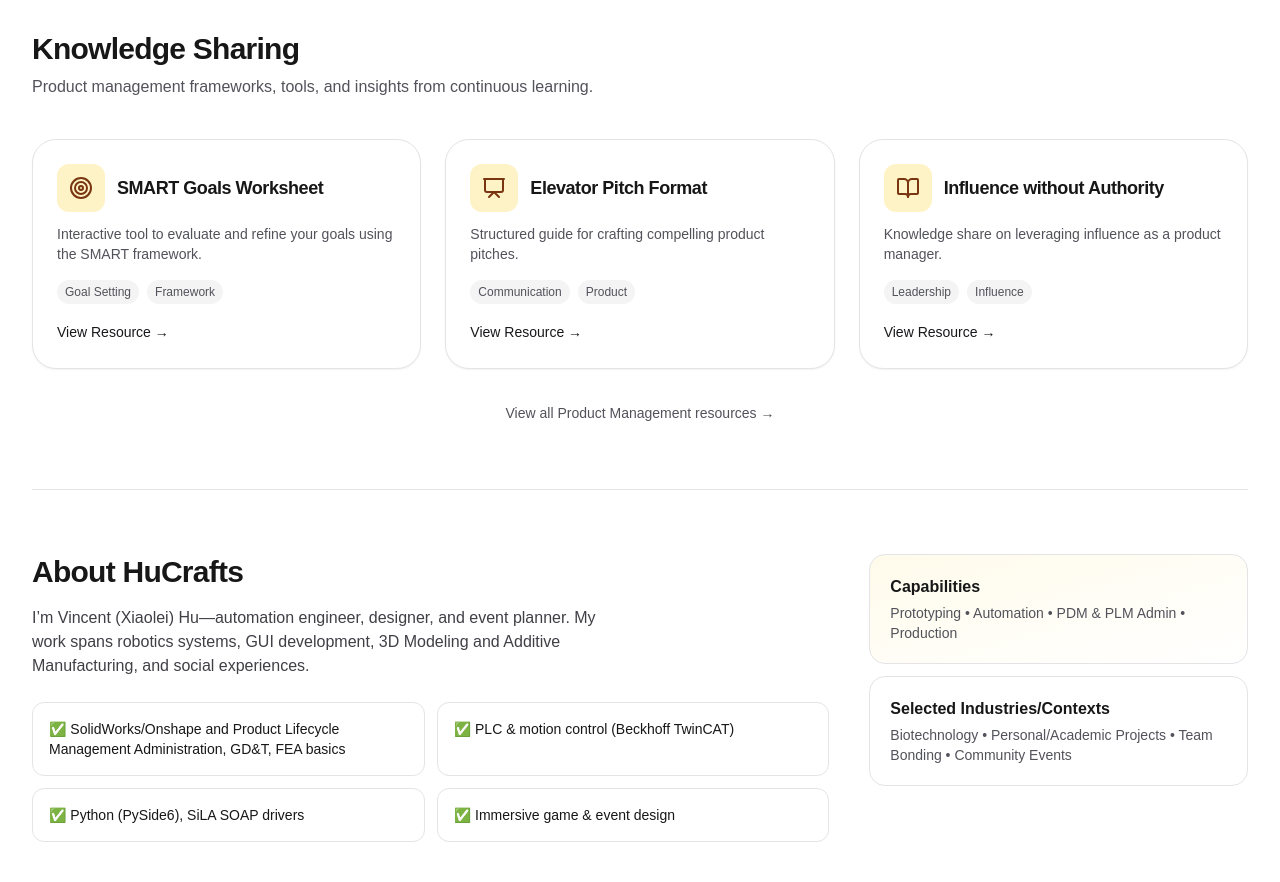
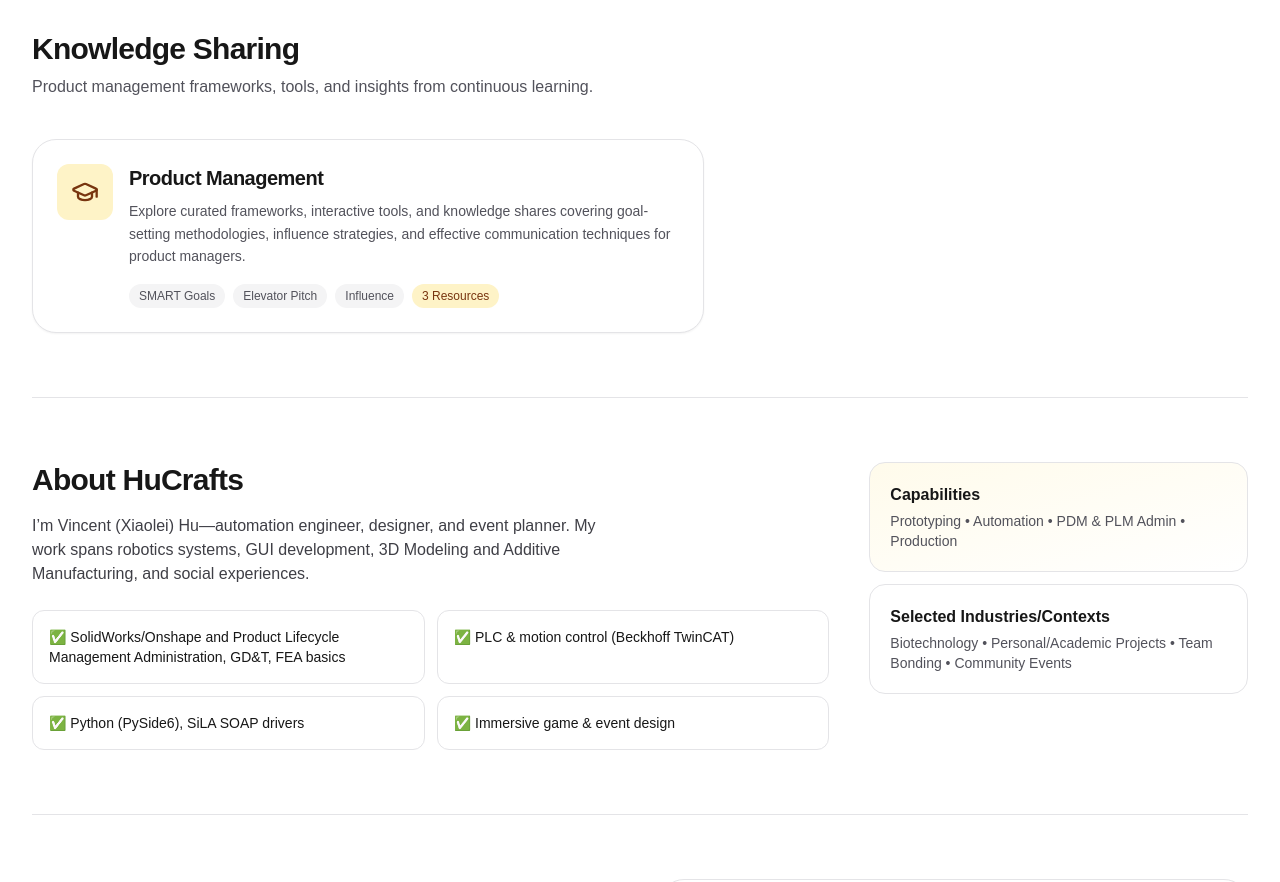
Before and after one commit to vincexl/hucrafts-website, a Next.js app: page / in a window 1280 px wide. Shown: the part 2000-2882 px from the top of the page. Built offline with nearby package versions, Linux system fonts and the light colour scheme.

Commit message:
Consolidate Knowledge Sharing section to single Product Management card

```diff
--- a/components/KnowledgeSharing.tsx
+++ b/components/KnowledgeSharing.tsx
@@ -1,33 +1,9 @@
 'use client';
 import { motion } from 'framer-motion';
 import Link from 'next/link';
-import { BookOpen, Target, Presentation } from 'lucide-react';
+import { GraduationCap } from 'lucide-react';
 
 export default function KnowledgeSharing() {
-  const resources = [
-    {
-      title: 'SMART Goals Worksheet',
-      description: 'Interactive tool to evaluate and refine your goals using the SMART framework.',
-      icon: <Target className="h-6 w-6" />,
-      link: '/SMART.html',
-      tags: ['Goal Setting', 'Framework']
-    },
-    {
-      title: 'Elevator Pitch Format',
-      description: 'Structured guide for crafting compelling product pitches.',
-      icon: <Presentation className="h-6 w-6" />,
-      link: '/elevator_pitch_format.html',
-      tags: ['Communication', 'Product']
-    },
-    {
-      title: 'Influence without Authority',
-      description: 'Knowledge share on leveraging influence as a product manager.',
-      icon: <BookOpen className="h-6 w-6" />,
-      link: '/pm_knowledge_share_1.html',
-      tags: ['Leadership', 'Influence']
-    }
-  ];
-
   return (
     <section id="knowledge" className="py-16 border-t border-zinc-200">
       <div className="mb-10">
@@ -37,50 +13,45 @@ export default function KnowledgeSharing() {
         </p>
       </div>
 
-      <div className="grid sm:grid-cols-2 lg:grid-cols-3 gap-6">
-        {resources.map((resource, idx) => (
+      <div className="max-w-2xl">
         <motion.article
-            key={resource.title}
           initial={{ y: 10, opacity: 0 }}
           whileInView={{ y: 0, opacity: 1 }}
           viewport={{ once: true }}
-            transition={{ duration: 0.4, delay: idx * 0.1 }}
+          transition={{ duration: 0.4 }}
           className="group rounded-3xl overflow-hidden bg-white border border-zinc-200 shadow-sm hover:shadow-md focus-within:shadow-md transition"
         >
-            <div className="p-6">
-              <div className="flex items-center gap-3 mb-3">
-                <div className="flex items-center justify-center w-12 h-12 rounded-xl bg-amber-100 text-amber-900">
-                  {resource.icon}
+          <Link href="/projects/product-management-course" className="block p-6">
+            <div className="flex items-start gap-4">
+              <div className="flex items-center justify-center w-14 h-14 rounded-xl bg-amber-100 text-amber-900 flex-shrink-0">
+                <GraduationCap className="h-7 w-7" />
               </div>
-                <h3 className="text-lg font-semibold tracking-tight flex-1">{resource.title}</h3>
+              <div className="flex-1">
+                <h3 className="text-xl font-semibold tracking-tight mb-2 group-hover:text-amber-600 transition-colors">
+                  Product Management
+                </h3>
+                <p className="text-sm text-zinc-600 mb-4 leading-relaxed">
+                  Explore curated frameworks, interactive tools, and knowledge shares covering goal-setting methodologies,
+                  influence strategies, and effective communication techniques for product managers.
+                </p>
+                <div className="flex flex-wrap items-center gap-2">
+                  <span className="inline-flex items-center rounded-full bg-zinc-100 px-2.5 py-1 text-xs text-zinc-600">
+                    SMART Goals
+                  </span>
+                  <span className="inline-flex items-center rounded-full bg-zinc-100 px-2.5 py-1 text-xs text-zinc-600">
+                    Elevator Pitch
+                  </span>
+                  <span className="inline-flex items-center rounded-full bg-zinc-100 px-2.5 py-1 text-xs text-zinc-600">
+                    Influence
+                  </span>
+                  <span className="inline-flex items-center rounded-full bg-amber-100 px-2.5 py-1 text-xs text-amber-900 font-medium">
+                    3 Resources
+                  </span>
                 </div>
-              <p className="text-sm text-zinc-600 mb-4">{resource.description}</p>
-              <div className="flex items-center gap-2 mb-4">
-                {resource.tags.map((tag) => (
-                  <span key={tag} className="inline-flex items-center rounded-full bg-zinc-100 px-2 py-1 text-xs text-zinc-600">
-                    {tag}
-                  </span>
-                ))}
               </div>
-              <Link
-                href={resource.link}
-                target="_blank"
-                className="inline-flex items-center gap-2 text-sm font-medium text-zinc-900 hover:underline"
-              >
-                View Resource →
+            </div>
           </Link>
-            </div>
         </motion.article>
-        ))}
-      </div>
-
-      <div className="mt-8 text-center">
-        <Link
-          href="/projects/product-management-course"
-          className="inline-flex items-center gap-2 text-sm font-medium text-zinc-600 hover:text-zinc-900 hover:underline"
-        >
-          View all Product Management resources →
-        </Link>
       </div>
     </section>
   );
```
Lines whose indentation alone changed are shown as unchanged.
